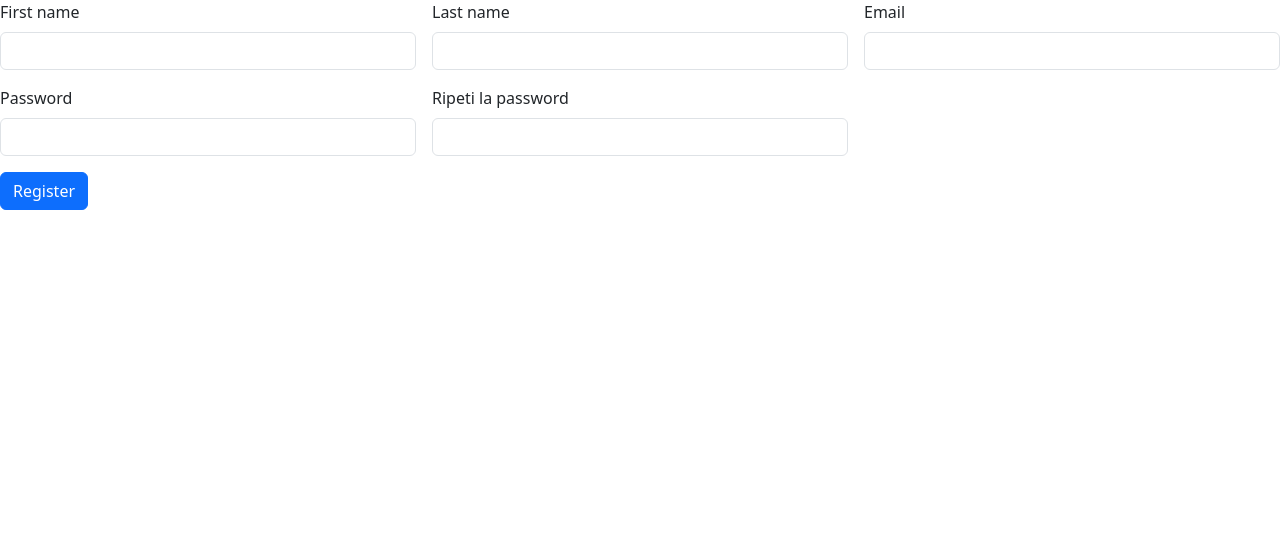
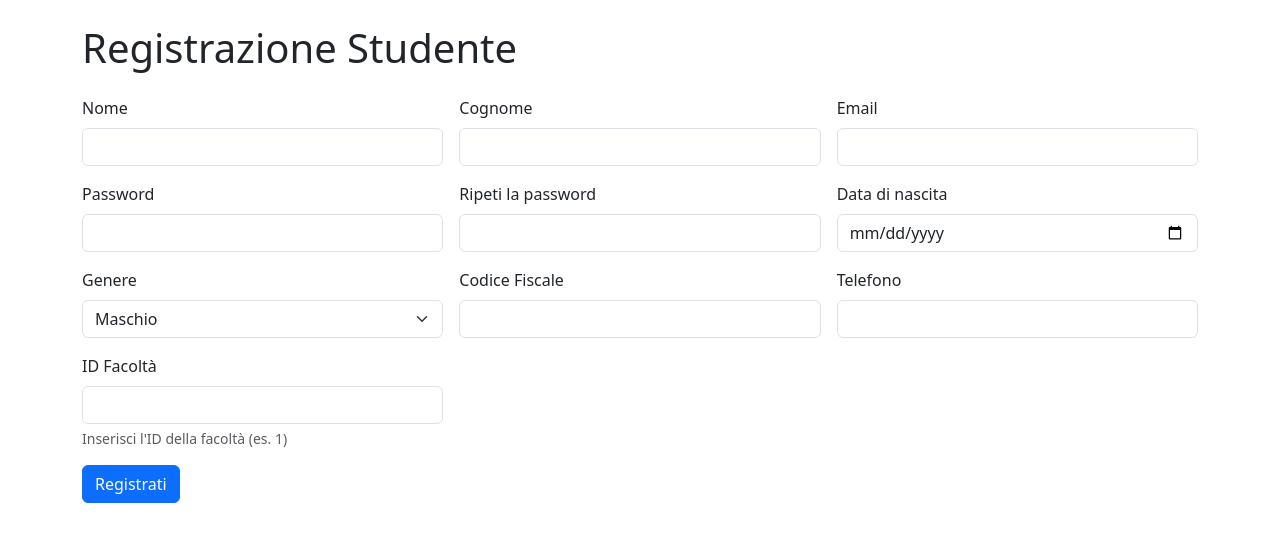
Before and after one commit to CeronAlessandro/ProgettoGruppo03_UniConnect_WebApp, a PHP site: page /register.php in a window 1280 px wide. Shown: the top 542 px of the page. Run offline with PHP 8.4, Linux system fonts and the light colour scheme.

Commit message:
sistemato login e register e anche lessonsCalendar

```diff
--- a/register.php
+++ b/register.php
@@ -1,75 +1,103 @@
 <?php
-    //include il file che mi permette di connettermi al db
 include 'config.php';
+session_start();
+if (isset($_SESSION['id'])) {
+    //se l'utente è già loggato, reindirizza alla pagina principale
+    header("Location: form.html");
+    exit();
+}
 
 if ($_SERVER['REQUEST_METHOD'] === 'POST') {
     $password = $_POST['password'];
     $checkPassword = $_POST['checkPassword'];
 
-        if ($password === $checkPassword){
+    if ($password === $checkPassword) {
         $email = $_POST['email'];
         $first_name = $_POST['first-name'];
         $last_name = $_POST['last-name'];
+        $data_nascita = $_POST['data-nascita'];
+        $genere = $_POST['genere'];
+        $codice_fiscale = $_POST['codice-fiscale'];
+        $telefono = $_POST['telefono'];
+        $id_facolta = $_POST['id-facolta'];
 
-            $sql = "INSERT INTO users(email, password, first_name, last_name) VALUES('$email', '$password', '$first_name' , '$last_name');";
+        $password_hash = password_hash($password, PASSWORD_DEFAULT);
 
-            if($conn->query($sql) === true){
-                echo "Utente registrato con successo!";
-            }else{
-                echo "Errore nell'inserimento";
-            }
-        }else{
-            echo "La password non è corretta! Scrivi 2 volte la stessa password.";
+        $stmt = $conn->prepare("INSERT INTO studente (Nome, Cognome, Data_nascita, Genere, Codice_fiscale, Email, Telefono, Password, ID_facolta) VALUES (?, ?, ?, ?, ?, ?, ?, ?, ?)");
+        $stmt->bind_param("ssssssssi", $first_name, $last_name, $data_nascita, $genere, $codice_fiscale, $email, $telefono, $password_hash, $id_facolta);
+
+        if ($stmt->execute()) {
+            echo "<div class='alert alert-success text-center'>Utente registrato con successo!</div>";
+        } else {
+            echo "<div class='alert alert-danger text-center'>Errore nell'inserimento: " . $stmt->error . "</div>";
         }
 
+        $stmt->close();
+    } else {
+        echo "<div class='alert alert-warning text-center'>La password non è corretta! Scrivi 2 volte la stessa password.</div>";
+    }
 }
 ?>
 
 <!DOCTYPE html>
-<html lang="en">
+<html lang="it">
 <head>
     <meta charset="UTF-8">
-    <meta name="viewport" content="width=device-width, initial-scale=1.0">
-    <title>Gestione Attività Registrazione</title>
-    <link href="https://cdn.jsdelivr.net/npm/bootstrap@5.3.3/dist/css/bootstrap.min.css" rel="stylesheet" integrity="sha384-QWTKZyjpPEjISv5WaRU9OFeRpok6YctnYmDr5pNlyT2bRjXh0JMhjY6hW+ALEwIH" crossorigin="anonymous">
+    <title>Registrazione Studente</title>
+    <link href="https://cdn.jsdelivr.net/npm/bootstrap@5.3.3/dist/css/bootstrap.min.css" rel="stylesheet">
 </head>
 <body>
-    <form class="row g-3 needs-validation" method="post">
+<div class="container mt-4">
+    <h1 class="mb-4">Registrazione Studente</h1>
+    <form class="row g-3" method="post">
         <div class="col-md-4">
-        <label for="validationCustom01" class="form-label">First name</label>
-        <input type="text" name="first-name" class="form-control" id="validationCustom01" minlength="2" maxlength="60" required>
-        <div class="valid-feedback">
-        </div>
+            <label class="form-label">Nome</label>
+            <input type="text" name="first-name" class="form-control" required>
         </div>
         <div class="col-md-4">
-        <label for="validationCustom02" class="form-label">Last name</label>
-        <input type="text" name="last-name" class="form-control" id="validationCustom02" minlength="2" maxlength="60" required>
-        <div class="valid-feedback">
-        </div>
+            <label class="form-label">Cognome</label>
+            <input type="text" name="last-name" class="form-control" required>
         </div>
         <div class="col-md-4">
-        <label for="validationCustom02" class="form-label">Email</label>
-        <input type="email" name="email" class="form-control" id="validationCustom02" maxlength="128" required>
-        <div class="valid-feedback">
-        </div>
+            <label class="form-label">Email</label>
+            <input type="email" name="email" class="form-control" required>
         </div>
         <div class="col-md-4">
-        <label for="validationCustom02" class="form-label">Password</label>
-        <input type="password" name="password" class="form-control" id="validationCustom02" required>
-        <div class="valid-feedback">
-        </div>
+            <label class="form-label">Password</label>
+            <input type="password" name="password" class="form-control" required>
         </div>
         <div class="col-md-4">
-        <label for="validationCustom02" class="form-label">Ripeti la password</label>
-        <input type="password" name="checkPassword" class="form-control" id="validationCustom02" required>
-        <div class="valid-feedback">
+            <label class="form-label">Ripeti la password</label>
+            <input type="password" name="checkPassword" class="form-control" required>
         </div>
+        <div class="col-md-4">
+            <label class="form-label">Data di nascita</label>
+            <input type="date" name="data-nascita" class="form-control" required>
+        </div>
+        <div class="col-md-4">
+            <label class="form-label">Genere</label>
+            <select name="genere" class="form-select" required>
+                <option value="M">Maschio</option>
+                <option value="F">Femmina</option>
+            </select>
+        </div>
+        <div class="col-md-4">
+            <label class="form-label">Codice Fiscale</label>
+            <input type="text" name="codice-fiscale" class="form-control" maxlength="16" required>
+        </div>
+        <div class="col-md-4">
+            <label class="form-label">Telefono</label>
+            <input type="text" name="telefono" class="form-control">
+        </div>
+        <div class="col-md-4">
+            <label class="form-label">ID Facoltà</label>
+            <input type="number" name="id-facolta" class="form-control" required>
+            <div class="form-text">Inserisci l'ID della facoltà (es. 1)</div>
         </div>
         <div class="col-12">
-        <button class="btn btn-primary" type="submit">Register</button>
+            <button class="btn btn-primary" type="submit">Registrati</button>
         </div>
     </form>
-    <script src="https://cdn.jsdelivr.net/npm/@popperjs/core@2.11.8/dist/umd/popper.min.js" integrity="sha384-I7E8VVD/ismYTF4hNIPjVp/Zjvgyol6VFvRkX/vR+Vc4jQkC+hVqc2pM8ODewa9r" crossorigin="anonymous"></script>
-    <script src="https://cdn.jsdelivr.net/npm/bootstrap@5.3.3/dist/js/bootstrap.min.js" integrity="sha384-0pUGZvbkm6XF6gxjEnlmuGrJXVbNuzT9qBBavbLwCsOGabYfZo0T0to5eqruptLy" crossorigin="anonymous"></script>
+</div>
 </body>
 </html>
```
Also changed, not shown: lessonsCalendar.php (+27 -14 lines), login.php (+9 -4 lines). Lines whose indentation alone changed are shown as unchanged.
